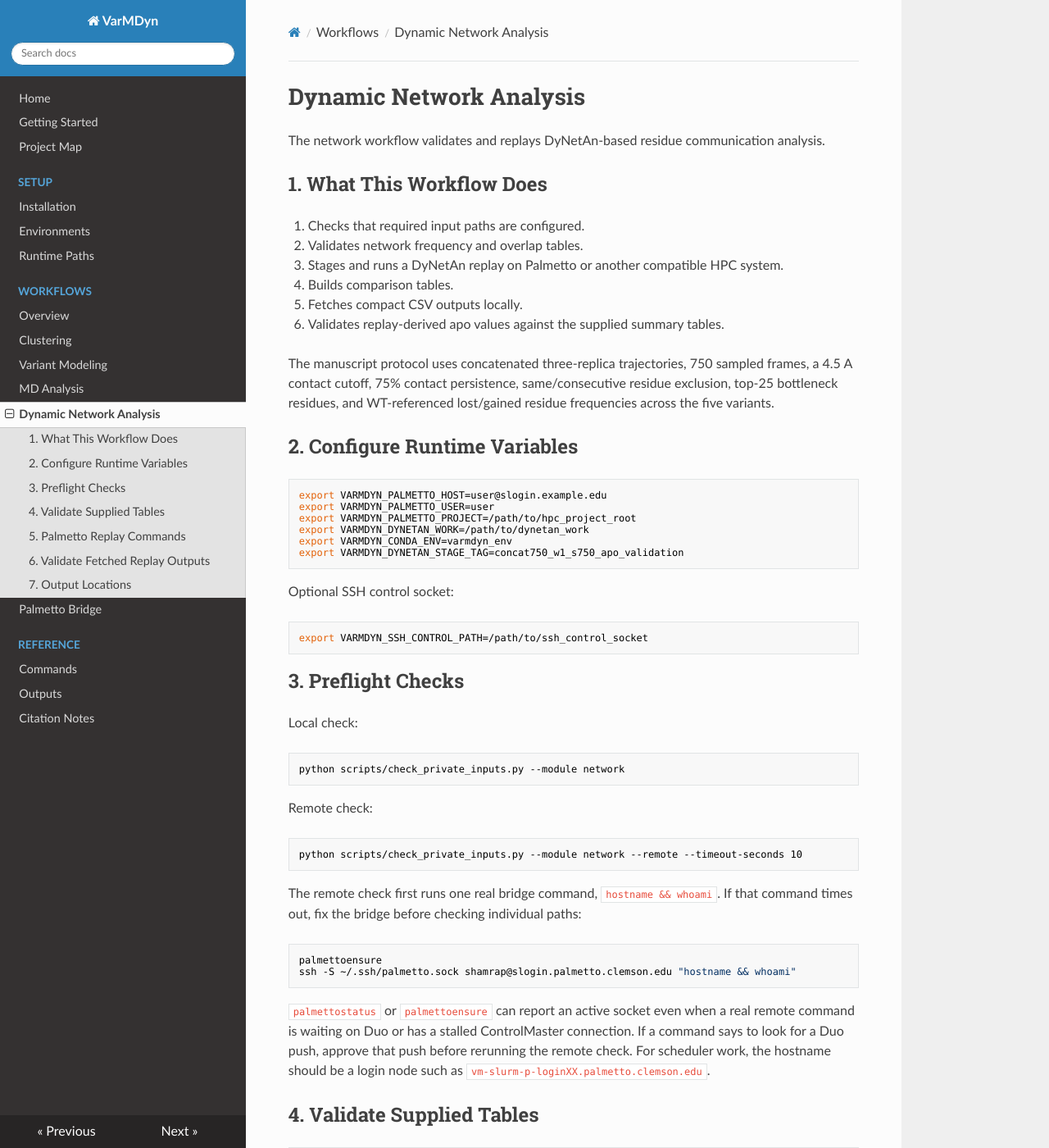
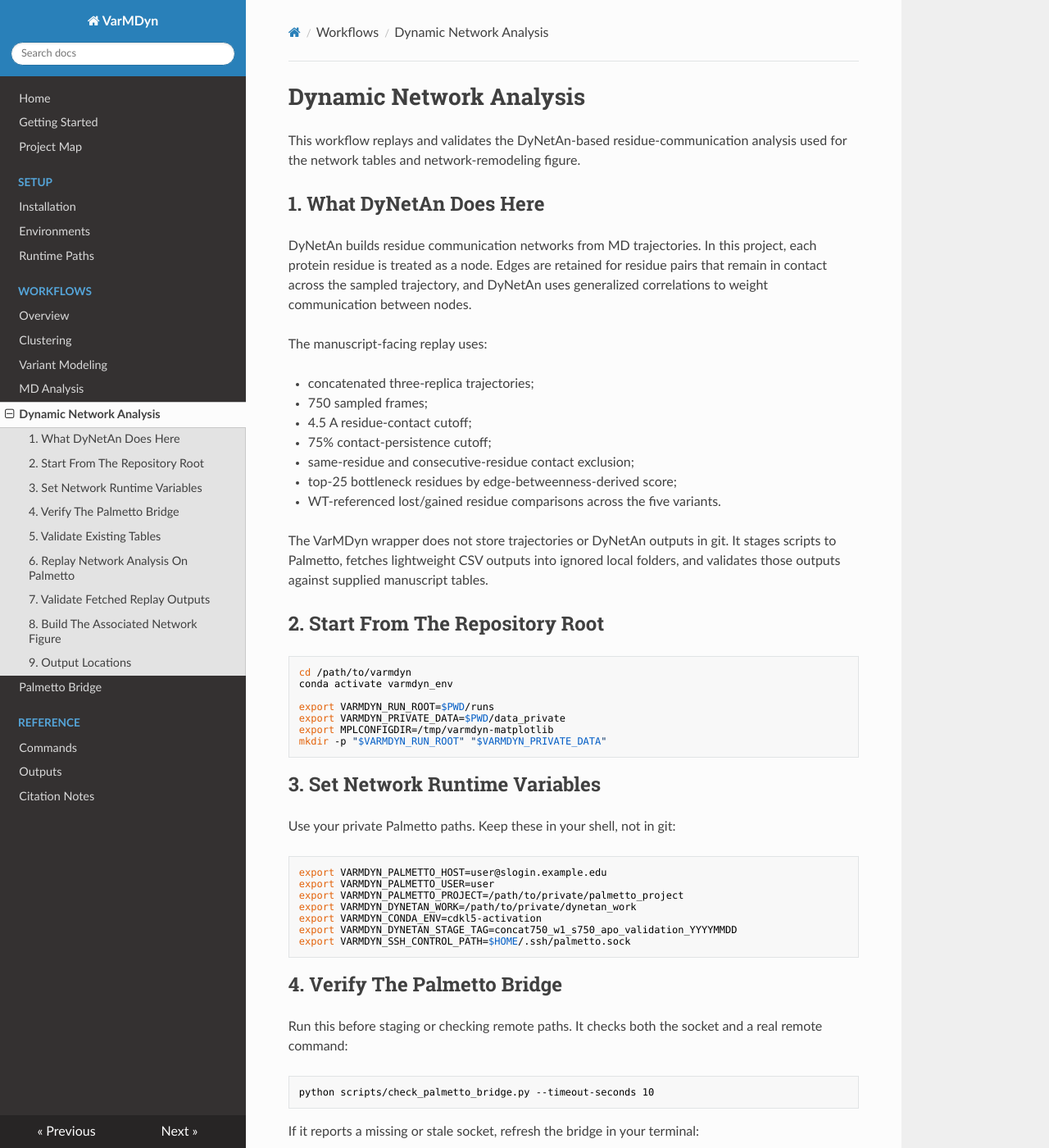
Before and after one commit to paulshamrat/VarMDyn, an MkDocs documentation site: the page built from docs/source/workflows/network.md, in a window 1280 px wide and 1400 px high. Shown: the whole window at 82% size. Built offline with MkDocs 1.6.1, drawn with Linux system fonts in a browser that asks for light colours; nearby versions of some CDN libraries; some of the changed text lies outside the part shown.

Commit message:
Improve network replay docs and bridge checks

````diff
--- a/docs/source/workflows/network.md
+++ b/docs/source/workflows/network.md
@@ -1,85 +1,111 @@
 # Dynamic Network Analysis
 
-The network workflow validates and replays DyNetAn-based residue communication
-analysis.
+This workflow replays and validates the DyNetAn-based residue-communication
+analysis used for the network tables and network-remodeling figure.
 
-## 1. What This Workflow Does
+## 1. What DyNetAn Does Here
 
-1. Checks that required input paths are configured.
-2. Validates network frequency and overlap tables.
-3. Stages and runs a DyNetAn replay on Palmetto or another compatible HPC system.
-4. Builds comparison tables.
-5. Fetches compact CSV outputs locally.
-6. Validates replay-derived apo values against the supplied summary tables.
+DyNetAn builds residue communication networks from MD trajectories. In this
+project, each protein residue is treated as a node. Edges are retained for
+residue pairs that remain in contact across the sampled trajectory, and DyNetAn
+uses generalized correlations to weight communication between nodes.
 
-The manuscript protocol uses concatenated three-replica trajectories, 750 sampled
-frames, a 4.5 A contact cutoff, 75% contact persistence, same/consecutive residue
-exclusion, top-25 bottleneck residues, and WT-referenced lost/gained residue
-frequencies across the five variants.
+The manuscript-facing replay uses:
 
-## 2. Configure Runtime Variables
+- concatenated three-replica trajectories;
+- 750 sampled frames;
+- 4.5 A residue-contact cutoff;
+- 75% contact-persistence cutoff;
+- same-residue and consecutive-residue contact exclusion;
+- top-25 bottleneck residues by edge-betweenness-derived score;
+- WT-referenced lost/gained residue comparisons across the five variants.
+
+The VarMDyn wrapper does not store trajectories or DyNetAn outputs in git. It
+stages scripts to Palmetto, fetches lightweight CSV outputs into ignored local
+folders, and validates those outputs against supplied manuscript tables.
+
+## 2. Start From The Repository Root
+
+```bash
+cd /path/to/varmdyn
+conda activate varmdyn_env
+
+export VARMDYN_RUN_ROOT=$PWD/runs
+export VARMDYN_PRIVATE_DATA=$PWD/data_private
+export MPLCONFIGDIR=/tmp/varmdyn-matplotlib
+mkdir -p "$VARMDYN_RUN_ROOT" "$VARMDYN_PRIVATE_DATA"
+```
+
+## 3. Set Network Runtime Variables
+
+Use your private Palmetto paths. Keep these in your shell, not in git:
 
 ```bash
 export VARMDYN_PALMETTO_HOST=user@slogin.example.edu
 export VARMDYN_PALMETTO_USER=user
-export VARMDYN_PALMETTO_PROJECT=/path/to/hpc_project_root
-export VARMDYN_DYNETAN_WORK=/path/to/dynetan_work
-export VARMDYN_CONDA_ENV=varmdyn_env
-export VARMDYN_DYNETAN_STAGE_TAG=concat750_w1_s750_apo_validation
+export VARMDYN_PALMETTO_PROJECT=/path/to/private/palmetto_project
+export VARMDYN_DYNETAN_WORK=/path/to/private/dynetan_work
+export VARMDYN_CONDA_ENV=cdkl5-activation
+export VARMDYN_DYNETAN_STAGE_TAG=concat750_w1_s750_apo_validation_YYYYMMDD
+export VARMDYN_SSH_CONTROL_PATH=$HOME/.ssh/palmetto.sock
 ```
 
-Optional SSH control socket:
+## 4. Verify The Palmetto Bridge
+
+Run this before staging or checking remote paths. It checks both the socket and a
+real remote command:
 
 ```bash
-export VARMDYN_SSH_CONTROL_PATH=/path/to/ssh_control_socket
+python scripts/check_palmetto_bridge.py --timeout-seconds 10
 ```
 
-## 3. Preflight Checks
+If it reports a missing or stale socket, refresh the bridge in your terminal:
 
-Local check:
+```bash
+rm -f ~/.ssh/palmetto.sock
+palmettobridge
+# approve password/Duo prompt
+python scripts/check_palmetto_bridge.py --timeout-seconds 10
+```
+
+A good bridge reports a scheduler login node such as
+`vm-slurm-p-loginXX.palmetto.clemson.edu` and your Palmetto username.
+
+Then check local and remote network inputs:
 
 ```bash
 python scripts/check_private_inputs.py --module network
-```
-
-Remote check:
-
-```bash
 python scripts/check_private_inputs.py --module network --remote --timeout-seconds 10
 ```
 
-The remote check first runs one real bridge command, `hostname && whoami`. If
-that command times out, fix the bridge before checking individual paths:
+The remote check first verifies `hostname && whoami`; if that fails, refresh the
+bridge before continuing.
 
-```bash
-palmettoensure
-ssh -S ~/.ssh/palmetto.sock shamrap@slogin.palmetto.clemson.edu "hostname && whoami"
-```
-
-`palmettostatus` or `palmettoensure` can report an active socket even when a real
-remote command is waiting on Duo or has a stalled ControlMaster connection. If a
-command says to look for a Duo push, approve that push before rerunning the
-remote check. For scheduler work, the hostname should be a login node such as
-`vm-slurm-p-loginXX.palmetto.clemson.edu`.
-
-## 4. Validate Supplied Tables
+## 5. Validate Existing Tables
 
 ```bash
 python workflows/mdan/network/validate_network_manuscript_outputs.py \
-  --frequency data_private/network/network_residue_transition_frequency.csv \
-  --overlap data_private/network/network_overlap_apo_vs_atpmg.csv \
+  --frequency /path/to/private/network_residue_transition_frequency.csv \
+  --overlap /path/to/private/network_overlap_apo_vs_atpmg.csv \
   --outdir runs/mdan/network_validation/manuscript_tables
 ```
 
-## 5. Palmetto Replay Commands
+Expected local-table validation:
 
-Stage scripts:
+```text
+OK frequency: 25 rows, 5 columns
+OK overlap: 5 rows, 9 columns
+```
+
+## 6. Replay Network Analysis On Palmetto
+
+Stage the sbatch script:
 
 ```bash
 python workflows/mdan/network/run_network_replay_palmetto.py stage
 ```
 
-Submit the replay:
+Submit a new replay job:
 
 ```bash
 python workflows/mdan/network/run_network_replay_palmetto.py submit
@@ -91,42 +117,76 @@
 python workflows/mdan/network/run_network_replay_palmetto.py status
 ```
 
-Compare after completion:
+Wait for a known job id:
+
+```bash
+python workflows/mdan/network/run_network_replay_palmetto.py wait --job-id JOBID
+```
+
+After the array job completes, rebuild comparison tables on Palmetto:
 
 ```bash
 python workflows/mdan/network/run_network_replay_palmetto.py compare
 ```
 
-Fetch compact CSV outputs:
+Fetch lightweight CSV outputs locally:
 
 ```bash
 python workflows/mdan/network/run_network_replay_palmetto.py fetch --outdir data_private/network
 ```
 
-## 6. Validate Fetched Replay Outputs
+## 7. Validate Fetched Replay Outputs
 
 ```bash
 python workflows/mdan/network/validate_network_manuscript_outputs.py \
-  --frequency data_private/network/network_residue_transition_frequency.csv \
-  --overlap data_private/network/network_overlap_apo_vs_atpmg.csv \
+  --frequency /path/to/private/network_residue_transition_frequency.csv \
+  --overlap /path/to/private/network_overlap_apo_vs_atpmg.csv \
   --apo-results data_private/network/$VARMDYN_DYNETAN_STAGE_TAG/TutorialResults_CDKL5 \
   --apo-comparisons data_private/network/$VARMDYN_DYNETAN_STAGE_TAG/_comparisons_concatenated \
   --stage-tag $VARMDYN_DYNETAN_STAGE_TAG \
   --outdir runs/mdan/network_validation/$VARMDYN_DYNETAN_STAGE_TAG
 ```
 
-Expected successful summary:
+Expected replay validation:
 
 ```text
-OK frequency: ... rows, ... columns
-OK overlap: ... rows, ... columns
-OK apo frequency replay: ... rows compared
-OK apo overlap replay: ... fields compared
+OK frequency: 25 rows, 5 columns
+OK overlap: 5 rows, 9 columns
+OK apo frequency replay: 12 rows compared
+OK apo overlap replay: 20 fields compared
 ```
 
-## 7. Output Locations
+## 8. Build The Associated Network Figure
+
+The network-remodel figure uses the recurrent WT-lost/gained residue sets from
+the network tables. Rendering requires private apo and ATP-Mg/holo PDB files.
+Set them at run time:
+
+```bash
+export VARMDYN_NETWORK_APO_PDB=/path/to/private/apo/cdl.com.gas.leap.pdb
+export VARMDYN_NETWORK_HOLO_PDB=/path/to/private/atp_mg/cdl.com.gas.leap.pdb
+
+bash workflows/mdan/figures/network_remodel_integrated_review/scripts/build_final_figure.sh
+```
+
+The build uses PyMOL for residue-coloring cartoon panels, ChimeraX for surface
+context panels, and Inkscape for SVG-to-PNG previews. Outputs are generated under
+`workflows/mdan/figures/network_remodel_integrated_review/` and are ignored by
+git.
+
+Expected final output:
+
+```text
+workflows/mdan/figures/network_remodel_integrated_review/network_remodel_final.svg
+workflows/mdan/figures/network_remodel_integrated_review/network_remodel_final_preview.png
+```
+
+## 9. Output Locations
 
 ```text
 data_private/network/$VARMDYN_DYNETAN_STAGE_TAG/
 runs/mdan/network_validation/$VARMDYN_DYNETAN_STAGE_TAG/
+workflows/mdan/figures/network_remodel_integrated_review/network_remodel_final.svg
 ```
+
+These outputs are local generated files and are ignored by git.
````
Also changed, not shown: docs/source/reference/commands.md (+1 -0 lines), workflows/mdan/figures/network_remodel_integrated_review/README.md (+5 -3 lines), 6 other files.
